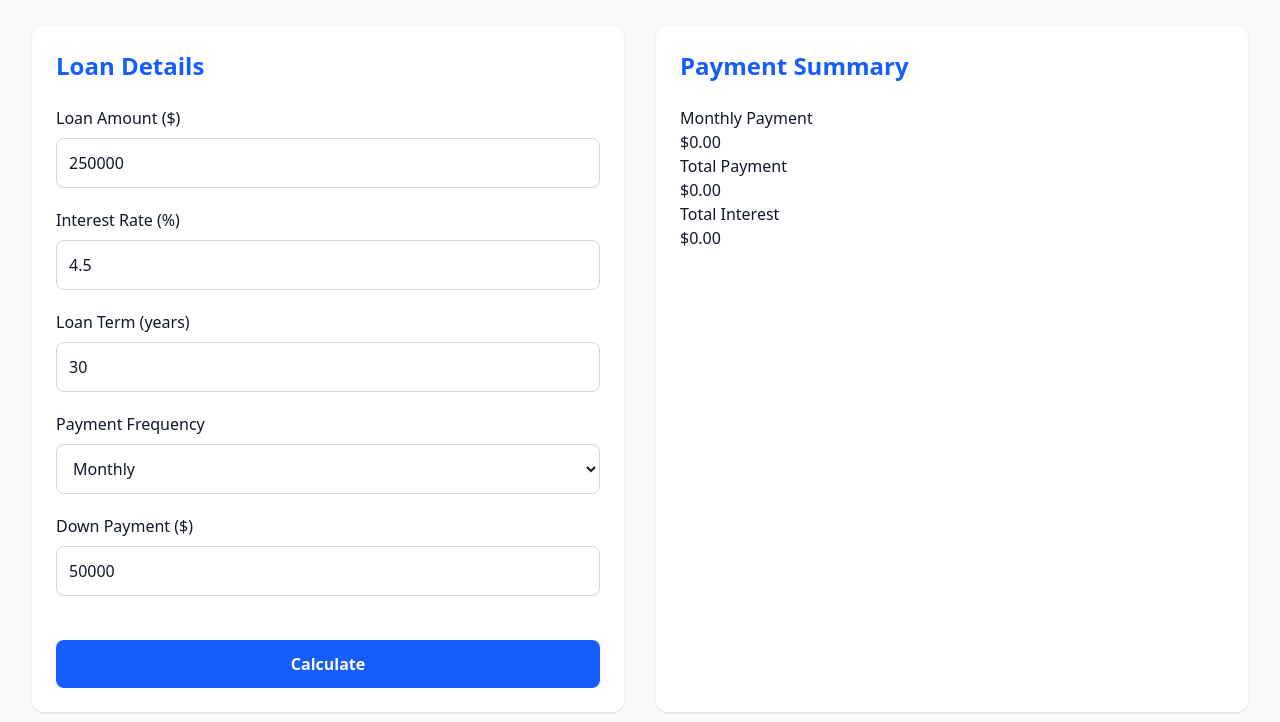
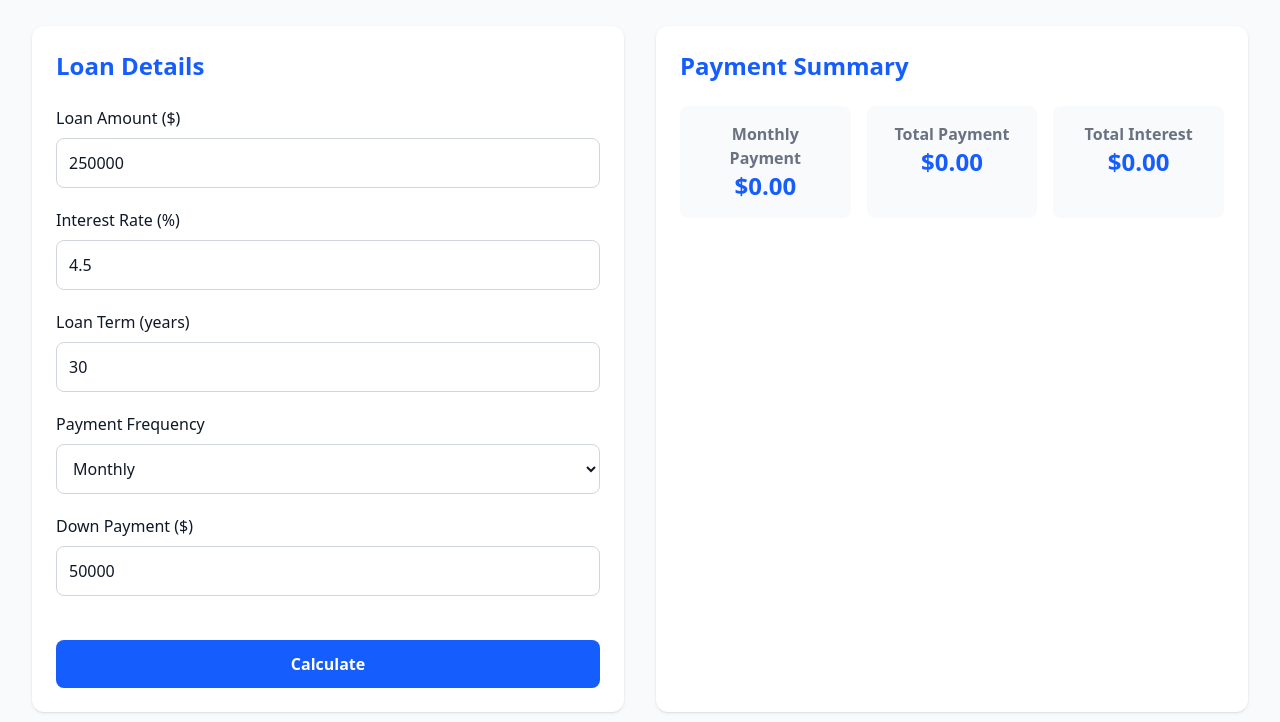
Before and after one commit to hermanconnor/mortgage-loan-calculator, a website built with Vite: page index.html in a window 1280 px wide. Shown: the part 78-800 px from the top of the page. Built offline with nearby package versions, Linux system fonts and the light colour scheme.

Commit message:
Style payment summary section

```diff
--- a/index.html
+++ b/index.html
@@ -119,44 +119,56 @@
             Payment Summary
           </h2>
 
-          <div>
-            <div>
-              <h3>Monthly Payment</h3>
+          <div
+            class="grid grid-cols-[repeat(auto-fit,_minmax(150px,_1fr))] gap-4 mb-6"
+          >
+            <div class="bg-gray-50 text-center p-4 rounded-lg">
+              <h3 class="text-gray-500 font-bold">Monthly Payment</h3>
 
               <output
                 id="monthly-payment"
                 for="mortgage-form"
                 aria-live="polite"
+                class="font-bold text-blue-600 text-2xl"
                 >$0.00</output
               >
             </div>
 
-            <div>
-              <h3>Total Payment</h3>
-              <output id="total-payment" for="mortgage-form" aria-live="polite"
+            <div class="bg-gray-50 text-center p-4 rounded-lg">
+              <h3 class="text-gray-500 font-bold">Total Payment</h3>
+              <output
+                id="total-payment"
+                for="mortgage-form"
+                aria-live="polite"
+                class="font-bold text-blue-600 text-2xl"
                 >$0.00</output
               >
             </div>
 
-            <div>
-              <h3>Total Interest</h3>
-              <output id="total-interest" for="mortgage-form" aria-live="polite"
+            <div class="bg-gray-50 text-center p-4 rounded-lg">
+              <h3 class="text-gray-500 font-bold">Total Interest</h3>
+              <output
+                id="total-interest"
+                for="mortgage-form"
+                aria-live="polite"
+                class="font-bold text-blue-600 text-2xl"
                 >$0.00</output
               >
             </div>
           </div>
 
-          <div>
+          <div class="mt-6 h-52">
             <canvas id="payment-chart"></canvas>
           </div>
         </section>
+      </div>
 
       <!-- AMORTIZATION TABLE SECTION -->
-        <section>
+      <section class="bg-white p-6 rounded-xl shadow">
         <h2>Amortization Schedule</h2>
 
         <div>
-            <table id="amortization-table">
+          <table id="amortization-table" class="w-full">
             <thead>
               <tr>
                 <th>Payment #</th>
@@ -181,7 +193,6 @@
           <button id="next-page">Next &raquo;</button>
         </nav>
       </section>
-      </div>
     </main>
   </body>
 </html>
```
Lines whose indentation alone changed are shown as unchanged.
